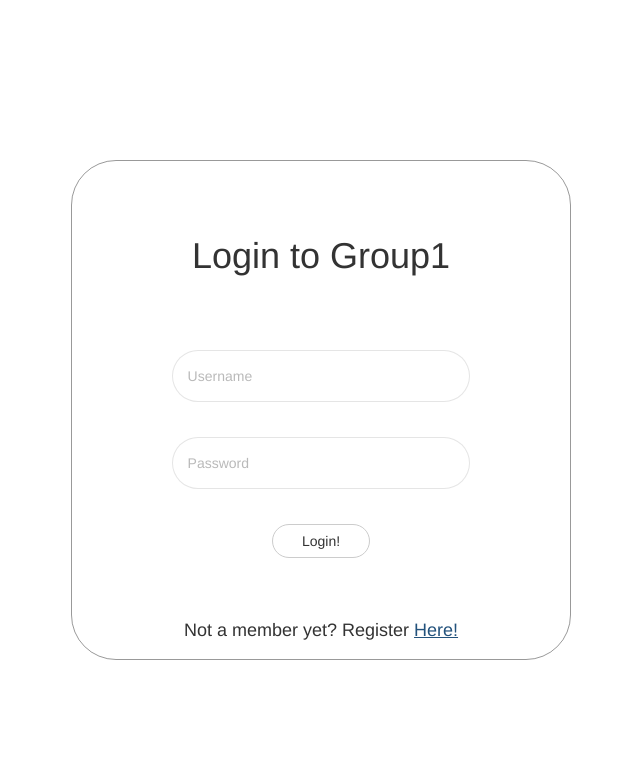
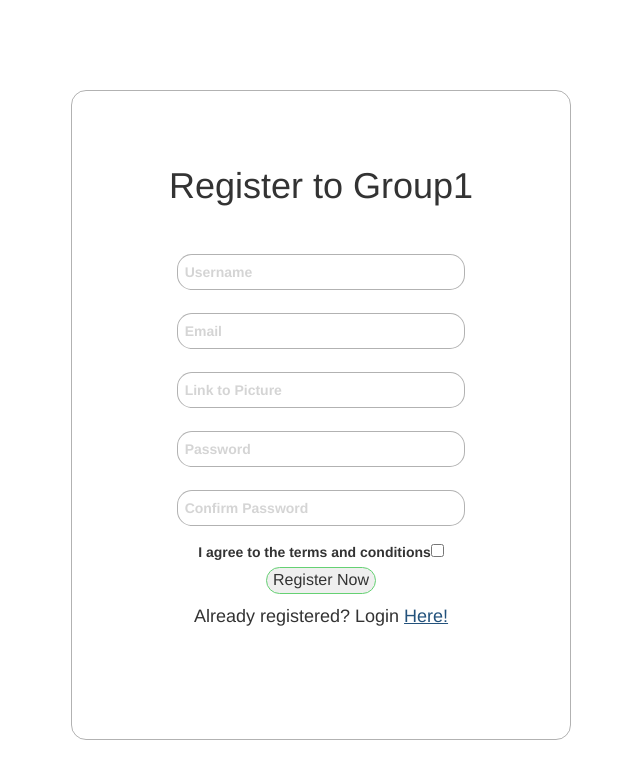
Before and after one commit to Jamie-Burns-Oulu/InspirED, a React (Create React App) app in the folder front-end/: page /login in a window 1280 px wide. Both pictures are taken after a click on the link "Here!". Shown: the top 778 px of the page, without its empty margins (319-959 px from the left). Built offline with nearby package versions, Linux system fonts and the light colour scheme.

Commit message:
Bug fixes in material and subjects

```diff
--- a/front-end/src/Materials/material.scss
+++ b/front-end/src/Materials/material.scss
@@ -33,6 +33,14 @@
                         background-color: white;
                         color: $green;
                     }
+                    &#addnew {
+                        background-color: $blue;
+                        &:hover {
+                            border: 2px solid $blue;
+                            background-color: white;
+                            color: $blue
+                        }
+                    }
                 }
 
             }
--- a/front-end/src/Modal/Modal.js
+++ b/front-end/src/Modal/Modal.js
@@ -9,6 +9,7 @@ class Modal extends Component {
                 this.onClose(e);
             }
         });
+        console.log('in');
     }
     onClose(e) {
         this.props.onClose && this.props.onClose(e)
--- a/front-end/src/NavBar/navbar.scss
+++ b/front-end/src/NavBar/navbar.scss
@@ -46,7 +46,7 @@ div.navigationbar {
         border: 2px solid gold;
         transition: border 0.5s;
         &:hover {
-            border-color: grey;
+            border-color: $green;
         }
     }
     #logoutbtn{
--- a/front-end/src/Styles/form.scss
+++ b/front-end/src/Styles/form.scss
@@ -1,5 +1,9 @@
 @import '../Styles/variables';
 .form {
+    width: 100%;
+    label {
+        width: 100% !important;
+    }
     input[type=text],
     input[type=password],
     input[type=email],
@@ -8,41 +12,41 @@
         outline: none;
         padding: 7px;
         margin: 9px auto;
-        width: 100%;
-        border: $border-normal;
-        border-radius: $border-radius-normal;
+        width: 100% !important;
+        border: $border-normal !important;
+        border-radius: $border-radius-normal !important;
     }
     input[type=button],
     input[type=submit],
     button[type=submit] {
-        width: 100px;
-        border-radius: $border-radius-normal;
-        border: $border-normal;
-        border-color: $green;
-        font-size: 16px;
-        transition: background-color 0.1s, border 0.1s;
+        min-width: 100px !important;
+        border-radius: $border-radius-normal !important;
+        border: $border-normal !important;
+        border-color: $green !important;
+        font-size: 16px !important;
+        transition: background-color 0.1s, border 0.1s !important;
         &:hover {
-            background-color: $green;
-            border-color: white;
-            color: white;
+            background-color: $green !important;
+            border-color: white !important;
+            color: white !important;
         }
         &:focus {
-            outline: none;
+            outline: none !important;
         }
     }
     .textarea {
-        border-radius: $border-radius-normal;
-        border: $border-normal;
-        padding: 10px;
-        width: 100%;
+        border-radius: $border-radius-normal !important;
+        border: $border-normal !important;
+        padding: 10px !important;
+        width: 100% !important;
     }
 
     $opacity: 0.3;
     ::-webkit-input-placeholder {
-        opacity: $opacity;
+        opacity: $opacity !important;
     }
     ::-moz-placeholder {
-        opacity: $opacity;
+        opacity: $opacity !important;
     }
 
 }
--- a/front-end/src/User/Login.js
+++ b/front-end/src/User/Login.js
@@ -2,6 +2,7 @@ import React, { Component } from "react";
 import axios from "axios";
 import Token from '../Auth/token';
 import './login_register.scss';
+import Register from "./Register";
 var bcrypt = require("bcryptjs");
 
 class Login extends Component {
@@ -15,7 +16,8 @@ class Login extends Component {
         this.register = this.register.bind(this);
         this.state = {
             username: "",
-            password: ""
+            password: "",
+            register: false,
         };
     }
 
@@ -27,7 +29,17 @@ class Login extends Component {
     register() {
         const self = this;
         const { loginRegisterContainer, header, loginContent, toggle } = this.refs;
-        loginRegisterContainer.classList.add('register');
+        this.setState({register: !this.state.register});
+        console.log(this.state.register);
+        if(this.state.register) {
+            loginRegisterContainer.classList.remove('login');
+            loginRegisterContainer.classList.add('register');
+        }
+        else {
+            loginRegisterContainer.classList.remove('register');
+            loginRegisterContainer.classList.add('login');
+        }
+
 
     }
     handleSubmit = event => {
@@ -40,8 +52,13 @@ class Login extends Component {
                     bcrypt.compare(password, response.data.count[0].password, function(err, res) {
                     if (res) {
                         localStorage.setItem('loggedUserToken', response.data.token);
-                        const user = response.data.count[0];
-                        window.location = '/';
+                            axios.get('http://localhost:4000/user_profile/data', {headers: {'authorization' :  response.data.token}}).then(res => {
+                            localStorage.setItem('user_id', res.data[0].id);
+                            localStorage.setItem('user_name', res.data[0].username);
+                            localStorage.setItem('user_pic', res.data[0].picture);
+                            localStorage.setItem('user_email', res.data[0].email);
+                            window.location = '/';
+                        });
                     }
 
                 });
@@ -50,6 +67,27 @@ class Login extends Component {
     };
 
     render() {
+        if(this.state.register) {
+            return (
+                <div className="container">
+                <div className="login-register-container" ref="loginRegisterContainer">
+                    <div ref="toggle">
+                        <div className="login-register-header">
+                            <h1 ref="header">Register to Group1</h1>
+                        </div>
+                        <div className="content" ref="content">
+                            <div className="login-content" ref="loginContent">
+                                <Register />
+                            </div>
+                            <div className="switch" ref="register">
+                                <p ref="switchText">Already registered? Login <a href="#" onClick={() => {this.register()}}>Here!</a></p>
+                            </div>
+                        </div>
+                    </div>
+                </div>
+            </div>
+            );
+        }
         return (
             <div className="container">
                 <div className="login-register-container" ref="loginRegisterContainer">
@@ -59,7 +97,7 @@ class Login extends Component {
                         </div>
                         <div className="content" ref="content">
                             <div className="login-content" ref="loginContent">
-                                <form onSubmit={this.handleSubmit}>
+                                <form onSubmit={this.handleSubmit} className="form">
                                     <div className="username-container">
                                         <input
                                             type="text"
--- a/front-end/src/User/Register.js
+++ b/front-end/src/User/Register.js
@@ -57,9 +57,8 @@ class Register extends Component {
 
     render() {
         return (
-            <div className="content">
-                <h2>Register</h2>
-                <form onSubmit={this.handleSubmit}>
+            <div className="container register-content">
+                <form onSubmit={this.handleSubmit} className="form">
                     <label>
                         <input
                             type="text"
@@ -114,12 +113,24 @@ class Register extends Component {
                         Register Now
                     </button>
                 </form>
-                <img
-                    src={this.state.picture}
-                    alt="profile"
-                    width="200"
-                    height="200"
-                />
+                {this.state.picture && (
+                    <div className="id-card" onClick={() => {window.print()}}>
+                        <h3>ID Card</h3>
+                        <div className="content">
+                        <div id="card-picture">
+                        <img
+                            src={this.state.picture}
+                            className="profilePicture"
+                        />
+                        </div>
+                            <div id="card-content">
+                                <p id="card-username">{this.state.username}</p>
+                                <p id="card-email">{this.state.email}</p>
+                            </div>
+                        </div>
+                    </div>
+                )}
+
             </div>
         );
     }
--- a/front-end/src/User/login_register.scss
+++ b/front-end/src/User/login_register.scss
@@ -1,3 +1,4 @@
+@import '../Styles/variables';
 $border-radius: 45px;
 $border: 1px solid;
 $border-color-dark: rgba(0,0,0,0.4);
@@ -8,7 +9,6 @@ $height: 500px;
 .container {
     width: 100%;
     height: 100%;
-
     .login-register-container {
         .login-register-header {
             text-align: center;
@@ -18,11 +18,10 @@ $height: 500px;
             }
         }
         width: $width;
-        height: $height;
-        margin: 80px auto;
-        border-radius: $border-radius;
-        border: $border $border-color-dark;
-
+        min-height: $height;
+        margin: 10px auto;
+        border-radius: $border-radius-normal;
+        border: $border-normal;
         .content {
             ::-webkit-input-placeholder
              {
@@ -31,24 +30,11 @@ $height: 500px;
             ::-moz-placeholder {
                 opacity: 0.5;
             }
-            width: 60%;
+            width: 80%;
             text-align: center;
-            margin: 15% auto;
-            input[type=text],
-            input[type=password] {
-                outline: none;
-                padding: 15px;
-                margin-bottom: 15px;
-                width: 100%;
-                border: $border $border-color-light;
-                border-radius: $border-radius;
-            }
-            input.submit-btn {
-                border-radius: $border-radius;
-                width: 33%;
-                &:focus {
-                    outline:none;
-                }
+            margin: 8% auto;
+            img {
+                margin-top: 10px;
             }
             .switch {
                 font-weight: 200;
@@ -57,11 +43,14 @@ $height: 500px;
                         cursor: pointer;
                     }
                 }
-                margin-top: 60px;
+                margin-top: 10px;
             }
         }
         &.register {
-            animation: register 0.6s forwards;
+            animation: register 0.5s forwards;
+        }
+        &.login {
+            animation: login 0.5s forwards;
         }
         @keyframes register {
             0% {
@@ -81,5 +70,48 @@ $height: 500px;
             }
 
         }
+        @keyframes login {
+            0% {
+                width: $width;
+                height: $height + 150px;
+                border-radius: $border-radius;
+            }
+            50% {
+                width: $width + 200px;
+                height: $height + 400px;
+                border-radius: $border-radius-normal;
+            }
+            100% {
+                width: $width;
+                height: $height + 150px;
+                min-height: $height + 150px;
+                border-radius: $border-radius-normal;
+            }
+
+        }
     }
 }
+.id-card {
+    position: absolute;
+    left: 20px;
+    top: 30%;
+    border: $border-normal;
+    border-radius: $border-radius-normal;
+    width: 350px;
+    height: 200px;
+    #card-content {
+        padding-left: 70px;
+        text-align: left;
+        margin-top: -70px;
+    }
+    #card-picture {
+        position: relative;
+        top: -10px;
+        right: 130px;
+        img {
+            width: 60px;
+            height: 60px;
+        }
+
+    }
+}
```
Also changed, not shown: front-end/src/App.js (+2 -6 lines), front-end/src/Materials/MaterialByCategory.js (+52 -45 lines), front-end/src/Subject/Subjects.js (+39 -13 lines), front-end/src/Subject/subjects.scss (+37 -5 lines), front-end/src/User/profile.scss (+21 -12 lines).
